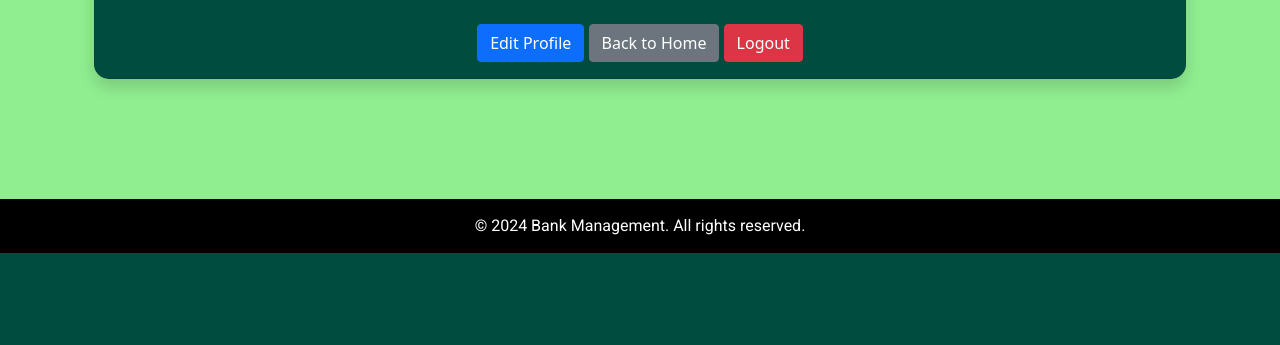
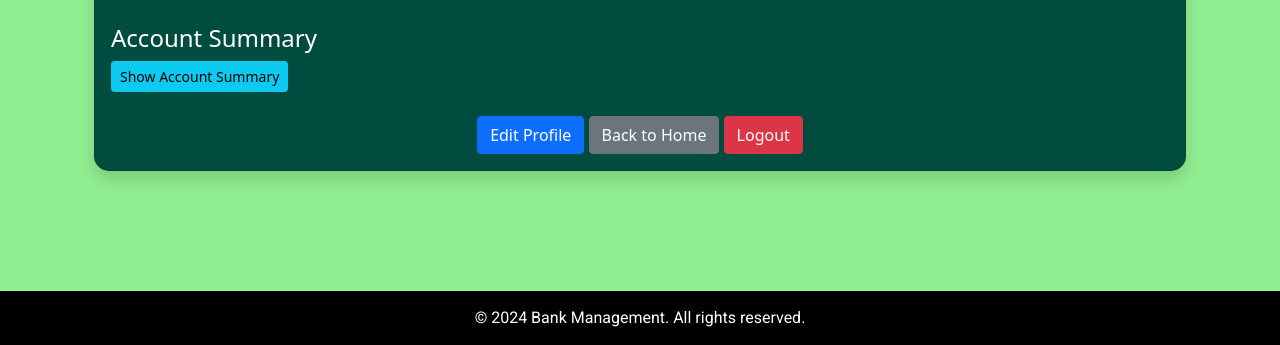
Before and after one commit to megg003/bank-management-system-sql, a Flask app: page /pay_emi/1 in a window 1280 px wide. Shown: the part 1188-1533 px from the top of the page. Before the commit the page ends 1441 px from the top, so only its background shows below. Run offline with Flask 3, Linux system fonts and the light colour scheme; the visitor is signed in with stand-in values (Sample User, id 1); tables that the repository leaves empty hold one stand-in row (values such as "Sample post").

Commit message:
account summary

```diff
--- a/DBMSProject/main.py
+++ b/DBMSProject/main.py
@@ -324,7 +324,11 @@ def atm():
 
     return render_template('atm.html', user=user, create_pin=False)
 
-@app.route('/account_details')
+from sqlalchemy import text
+
+from sqlalchemy import text
+
+@app.route('/account_details', methods=['GET', 'POST'])
 def account_details():
     user_id = session.get('user_id')  # Get the logged-in user's ID from the session
 
@@ -351,9 +355,25 @@ def account_details():
         .order_by(Transactions.timestamp.desc()) \
         .paginate(page=page, per_page=10, error_out=False)
 
+    # Handle POST request when "Show Account Summary" button is clicked
+    account_summary = []
+    if request.method == 'POST':
+        try:
+            # Use SQLAlchemy's text() to safely execute raw SQL on the 'accounts' table
+            account_summary = db.session.execute(
+                text("""
+                    SELECT * FROM accounts
+                    WHERE user_id = :user_id
+                """),
+                {'user_id': user_id}
+            ).fetchall()
+
+        except Exception as e:
+            flash(f"Error fetching account summary: {str(e)}", 'danger')
+
     # Return the template with the necessary data
-    return render_template('account_details.html', user=user, loans=loans, deposits=deposits, transactions=transactions)
-
+    return render_template('account_details.html', user=user, loans=loans, deposits=deposits,
+                           transactions=transactions, account_summary=account_summary)
 
 import logging
 
--- a/DBMSProject/templates/account_details.html
+++ b/DBMSProject/templates/account_details.html
@@ -27,7 +27,7 @@
                 <li class="list-group-item"><strong>Address:</strong> {{ user.address }}, {{ user.city }}, {{ user.state }}, {{ user.pincode }}</li>
                 <li class="list-group-item"><strong>Date of Birth:</strong> {{ user.date_of_birth.strftime('%Y-%m-%d') }}</li>
                 <li class="list-group-item"><strong>Status:</strong> {{ user.user_status.value }}</li>
-                <li class="list-group-item"><strong>Balance:</strong> ${{ '%.2f' % (user.balance|default(0.00)) }}</li>
+                <li class="list-group-item"><strong>Balance:</strong> ${{ '%.2f' % (user.balance|float|default(0.00)) }}</li>
             </ul>
 
             <!-- Loan Details Section -->
@@ -48,11 +48,11 @@
                     {% for loan in loans %}
                     <tr>
                         <td>{{ loan.loan_id }}</td>
-                        <td>${{ '%.2f' % loan.loan_amount }}</td>
+                        <td>${{ '%.2f' % (loan.loan_amount|float) }}</td>
                         <td>{{ loan.status }}</td>
-                        <td>{{ '%.2f' % loan.interest_rate }}%</td>
-                        <td>${{ '%.2f' % loan.emi }}</td>
-                        <td>${{ '%.2f' % loan.amount_due }}</td>
+                        <td>{{ '%.2f' % (loan.interest_rate|float) }}%</td>
+                        <td>${{ '%.2f' % (loan.emi|float) }}</td>
+                        <td>${{ '%.2f' % (loan.amount_due|float) }}</td>
                         <td>
                             {% if loan.status == 'APPROVED' and user.balance >= loan.emi %}
                                 <a href="{{ url_for('pay_emi', loan_id=loan.loan_id) }}" class="btn btn-success btn-sm">Pay EMI</a>
@@ -80,7 +80,7 @@
                     <tr>
                         <td>{{ transaction.timestamp.strftime('%Y-%m-%d %H:%M:%S') }}</td>
                         <td>{{ transaction.transaction_type }}</td>
-                        <td>${{ '%.2f' % transaction.amount }}</td>
+                        <td>${{ '%.2f' % (transaction.amount|float) }}</td>
                     </tr>
                     {% endfor %}
                 </tbody>
@@ -115,10 +115,10 @@
                     {% for deposit in deposits %}
                     <tr>
                         <td>{{ deposit.deposit_ID }}</td>
-                        <td>${{ '%.2f' % deposit.principal_amount }}</td>
-                        <td>{{ '%.2f' % deposit.interest_rate }}%</td>
+                        <td>${{ '%.2f' % (deposit.principal_amount|float) }}</td>
+                        <td>{{ '%.2f' % (deposit.interest_rate|float) }}%</td>
                         <td>{{ deposit.tenure }}</td>
-                        <td>${{ '%.2f' % deposit.final_amount }}</td>
+                        <td>${{ '%.2f' % (deposit.final_amount|float) }}</td>
                         <td>{{ deposit.created_at.strftime('%Y-%m-%d') }}</td>
                         <td>
                             {% if deposit.status != 'closed' %}
@@ -134,6 +134,33 @@
                 </tbody>
             </table>
 
+            <!-- Show Account Summary Section -->
+            <h4 class="mt-4" style="color: white;">Account Summary</h4>
+            <form method="POST" action="{{ url_for('account_details') }}">
+                <button type="submit" class="btn btn-info btn-sm">Show Account Summary</button>
+            </form>
+
+            {% if account_summary %}
+            <table class="table table-bordered mt-3" style="color: white;">
+                <thead>
+                    <tr>
+                        <th>Account ID</th>
+                        <th>Type of Account</th>
+                        <th>Final Amount</th>
+                    </tr>
+                </thead>
+                <tbody>
+                    {% for account in account_summary %}
+                        <tr>
+                            <td>{{ account.account_id }}</td>  <!-- Account ID -->
+                            <td>{{ account.type_of_account }}</td>  <!-- Type of Account -->
+                            <td>${{ '%.2f' % (account.final_amount) }}</td>  <!-- Final Amount -->
+                        </tr>
+                    {% endfor %}
+                </tbody>
+            </table>
+            {% endif %}
+
             <div class="text-center mt-4">
                 <a href="{{ url_for('update_user') }}" class="btn btn-primary">Edit Profile</a>
                 <a href="{{ url_for('homepage') }}" class="btn btn-secondary">Back to Home</a>
```
